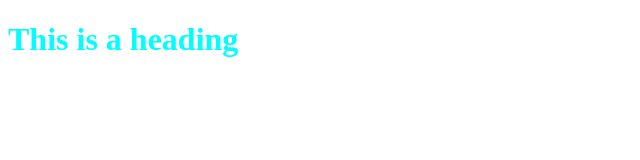
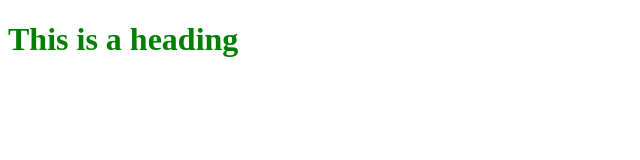
Before and after one commit to m-mohsintariq/personal, a plain HTML site: page index.html in a window 1280 px wide. Shown: the whole page, without its empty margins (0-640 px from the left). Drawn offline with Linux system fonts and the light colour scheme.

Commit message:
Added green

```diff
--- a/index.html
+++ b/index.html
@@ -15,7 +15,7 @@
     <body>
         <div>
 
-            <H1> This is a heading</H1>
+            <H1 style="color: green;"> This is a heading</H1>
 
         </div>
 
```
